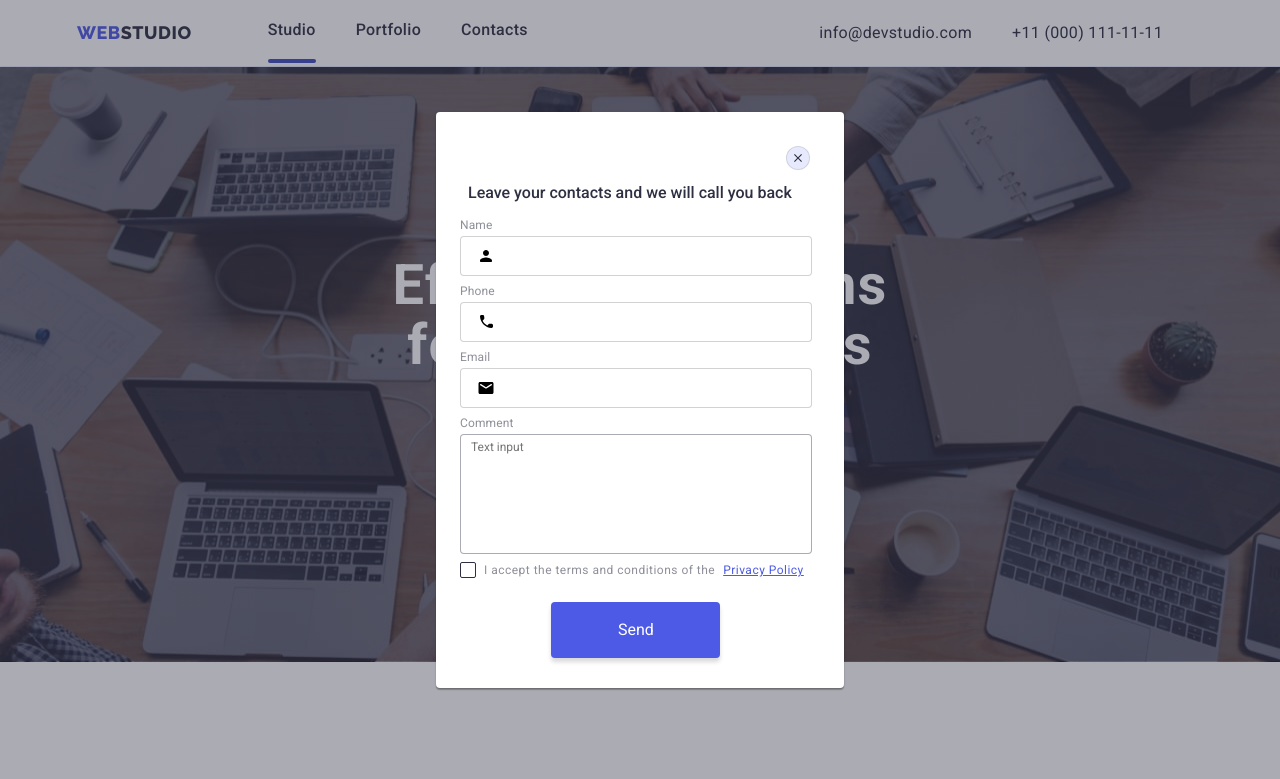
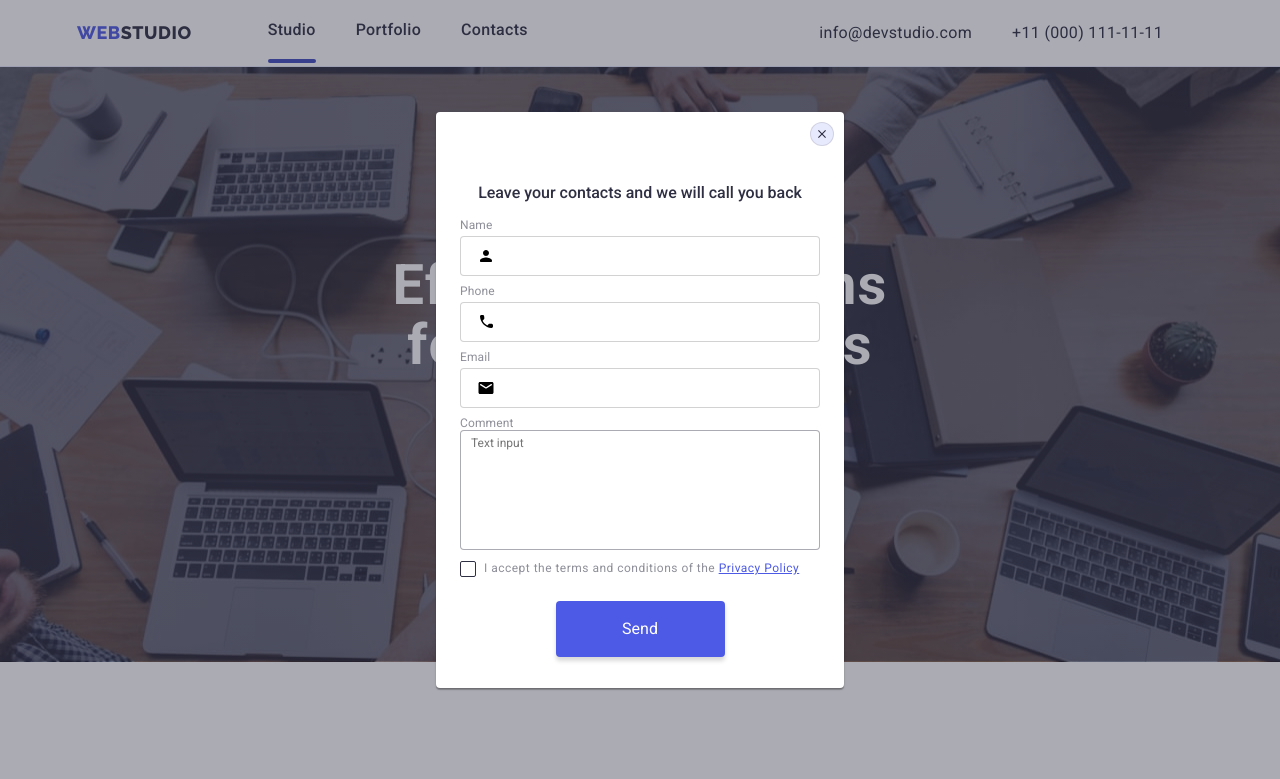
Before and after one commit to AnastasiaCarlii/goit-markup-hw-06, a plain HTML site: page index.html in a window 1280 px wide. Both pictures are taken after a click on the button "Order Service". Shown: the top 779 px of the page. Drawn offline with nearby package versions, Linux system fonts and the light colour scheme.

Commit message:
correction

```diff
--- a/css/styles.css
+++ b/css/styles.css
@@ -9,6 +9,7 @@
   --special-buttons-color: #404bbf;
   --customer-icons-color: #8e8f99;
   --footer-special-color: #31d0aa;
+  --modal-color: #8e8f99;
 }
 
 h1,
@@ -84,6 +85,9 @@ svg {
   border-radius: 4px;
   transition: transform 250ms cubic-bezier(0.4, 0, 0.2, 1);
 }
+.modal-form {
+  width: 100%;
+}
 .modal-close-btn {
   position: absolute;
   top: 10px;
@@ -98,7 +102,6 @@ svg {
   color: var(--title-text-color);
   border: 1px solid rgba(0, 0, 0, 0.1);
   transition: background 250ms cubic-bezier(0.4, 0, 0.2, 1);
-  margin: 24px;
 }
 .modal-close-btn:is(:hover, :focus) {
   border-color: var(--accent-color);
@@ -109,12 +112,10 @@ svg {
   fill: currentColor;
 }
 .form-title {
-  max-width: 360px;
-  width: 100%;
   font-weight: 500;
   color: var(--title-text-color);
   margin-bottom: 16px;
-  margin-left: 8px;
+  text-align: center;
 }
 .form-input {
   width: 100%;
@@ -126,9 +127,9 @@ svg {
   transition: border 250ms cubic-bezier(0.4, 0, 0.2, 1);
 }
 
-.form-label span {
+.form-label {
   display: block;
-  color: #8e8f99;
+  color: var(--modal-color);
   font-weight: 400;
   font-size: 12px;
   line-height: 14px;
@@ -163,29 +164,27 @@ svg {
   fill: var(--accent-color);
 }
 .form-label-checkbox {
-  display: flex;
-  align-items: center;
-  font-weight: 400;
   font-size: 12px;
   line-height: 14px;
   letter-spacing: 0.04em;
-  color: #8e8f99;
+  color: var(--modal-color);
   margin-right: 8px;
-  gap: 8px;
 }
 .form-label-checkbox::before {
+  display: inline-block;
+  margin-right: 8px;
+  vertical-align: middle;
   content: "";
   width: 16px;
   height: 16px;
-  background: #ffffff;
-
+  background: var(--primary-white-color);
   border: 1px solid var(--title-text-color);
   border-radius: 2px;
 }
 .check:checked + .form-label-checkbox::before {
   background-color: var(--special-buttons-color);
   border-color: var(--special-buttons-color);
-  background-image: url(/images/check.svg);
+  background-image: url(../images/check.svg);
   background-repeat: no-repeat;
   background-position: center;
 }
@@ -219,7 +218,6 @@ svg {
   cursor: pointer;
   font-family: inherit;
   margin: 24px auto;
-
   background-color: var(--accent-color);
   color: var(--primary-white-color);
   box-shadow: 0px 4px 4px rgba(0, 0, 0, 0.15);
@@ -610,7 +608,6 @@ svg {
   border-radius: 50%;
   background-color: rgba(255, 255, 255, 0.1);
   color: var(--buttons-background-color);
-
   transition: background 250ms cubic-bezier(0.4, 0, 0.2, 1);
   padding: 0;
 }
@@ -625,7 +622,6 @@ svg {
   margin-bottom: 16px;
   font-weight: 500;
   font-size: 16px;
-
   line-height: 24px;
 }
 .footer-input {
@@ -634,13 +630,10 @@ svg {
   font-weight: 400;
   font-size: 12px;
   line-height: 24px;
-
   display: flex;
   align-items: center;
   letter-spacing: 0.04em;
-
   color: rgba(255, 255, 255, 0.6);
-
   border: 1px solid rgba(255, 255, 255, 0.3);
   background-color: var(--title-text-color);
   border-radius: 4px;
--- a/index.html
+++ b/index.html
@@ -75,7 +75,7 @@
             </p>
 
             <div class="form-group">
-              <label class="form-label" for="name"><span>Name</span></label>
+              <label class="form-label" for="name">Name</label>
               <div class="form-control">
                 <input class="form-input" type="text" name="name" id="name" />
                 <svg class="form-icon" width="18" height="24">
@@ -85,7 +85,7 @@
             </div>
 
             <div class="form-group">
-              <label class="form-label" for="tel"><span>Phone</span></label>
+              <label class="form-label" for="tel">Phone</label>
               <div class="form-control">
                 <input class="form-input" type="tel" name="tel" id="tel" />
                 <svg class="form-icon" width="18" height="24">
@@ -95,7 +95,7 @@
             </div>
 
             <div class="form-group">
-              <label class="form-label" for="email"><span>Email</span></label>
+              <label class="form-label" for="email">Email</label>
               <div class="form-control">
                 <input class="form-input" type="text" name="email" id="email" />
                 <svg class="form-icon" width="18" height="24">
@@ -106,8 +106,7 @@
 
             <div class="form-group">
               <label class="form-label" for="comment"
-                ><span>Comment</span
-                ><textarea
+                >Comment<textarea
                   class="form-textarea"
                   name="comment"
                   id="comment"
```
